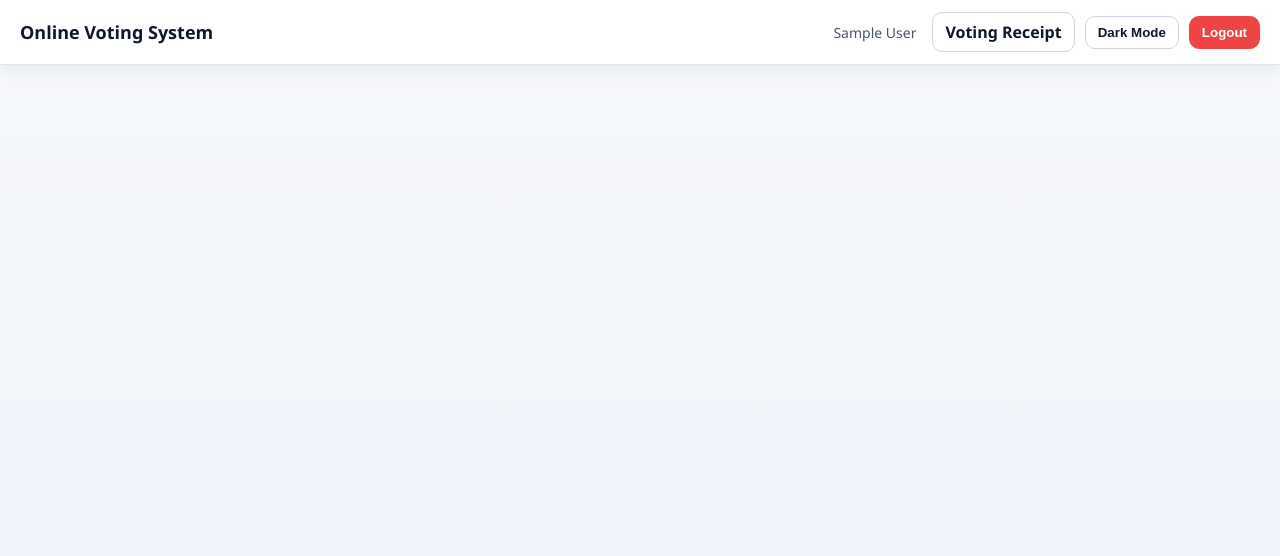
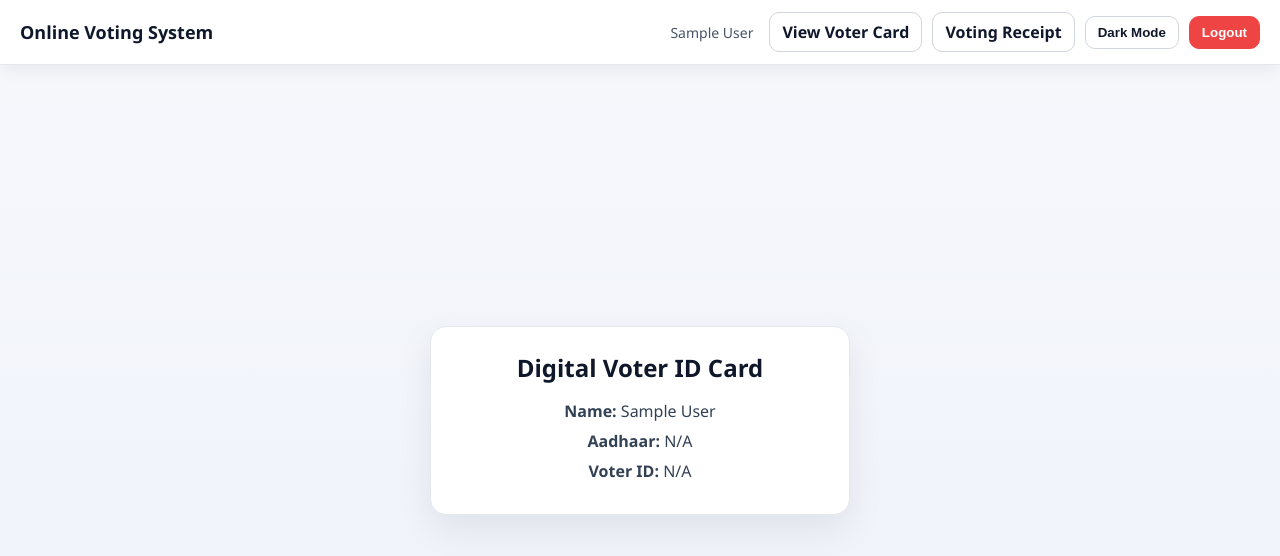
Before and after one commit to Sanika-A-Dighe/my-app, an Angular app: page /voter-card in a window 1280 px wide. Before the commit this address led to /. Shown: the top 556 px of the page. Built offline with nearby package versions, Linux system fonts and the light colour scheme; sample sign-in values are in the browser's storage.

Commit message:
updated the dashboard , navbar , register, receipt , voter card

```diff
--- a/src/app/app.routes.ts
+++ b/src/app/app.routes.ts
@@ -7,6 +7,7 @@ import { ReceiptComponent } from './receipt.component';
 import { RegisterComponent } from './register.component';
 import { ResultsComponent } from './results.component';
 import { SuccessComponent } from './success.component';
+import { VoterCardComponent } from './voter-card.component';
 
 export const routes: Routes = [
   { path: '', component: HomeComponent },
@@ -16,5 +17,6 @@ export const routes: Routes = [
   { path: 'candidates', component: CandidatesComponent },
   { path: 'results', component: ResultsComponent },
   { path: 'receipt', component: ReceiptComponent },
-  { path: 'success', component: SuccessComponent }
+  { path: 'success', component: SuccessComponent },
+  { path: 'voter-card', component: VoterCardComponent }
 ];
--- a/src/app/dashboard.component.css
+++ b/src/app/dashboard.component.css
@@ -17,6 +17,15 @@ div:first-child {
 h2 {
   margin: 0 0 18px;
   color: #0f172a;
+}
+
+.dashboard-avatar {
+  width: 88px;
+  height: 88px;
+  border-radius: 50%;
+  object-fit: cover;
+  border: 2px solid #d0d5dd;
+  margin-bottom: 14px;
 }
 
 p {
--- a/src/app/dashboard.component.html
+++ b/src/app/dashboard.component.html
@@ -1,4 +1,5 @@
 <div>
+  <img *ngIf="currentUser?.profileImage" [src]="currentUser?.profileImage" alt="Profile" class="dashboard-avatar" />
   <h2>Welcome, {{ currentUser?.name }}</h2>
   <p>Election Ends In: {{ countdown }}</p>
   <p *ngIf="isElectionEnded">Election has ended</p>
--- a/src/app/navbar.component.css
+++ b/src/app/navbar.component.css
@@ -35,6 +35,14 @@
   font-size: 14px;
   color: #475467;
   padding-right: 6px;
+}
+
+.profile-avatar {
+  width: 36px;
+  height: 36px;
+  border-radius: 50%;
+  object-fit: cover;
+  border: 2px solid #d0d5dd;
 }
 
 .nav-btn {
--- a/src/app/navbar.component.html
+++ b/src/app/navbar.component.html
@@ -2,7 +2,9 @@
   <a class="title" routerLink="/dashboard">Online Voting System</a>
 
   <div class="right-section">
+    <img *ngIf="profileImage" [src]="profileImage" alt="Profile" class="profile-avatar" />
     <span class="user">{{ displayUser }}</span>
+    <a routerLink="/voter-card" class="nav-btn">View Voter Card</a>
     <a routerLink="/receipt" class="nav-btn">Voting Receipt</a>
     <button type="button" class="nav-btn" (click)="toggleDarkMode()">
       {{ isDarkMode ? 'Light Mode' : 'Dark Mode' }}
--- a/src/app/receipt.component.css
+++ b/src/app/receipt.component.css
@@ -22,6 +22,20 @@ h1 {
   margin: 0 0 20px;
   color: #0f172a;
   text-align: center;
+}
+
+.avatar-wrap {
+  display: flex;
+  justify-content: center;
+  margin-bottom: 16px;
+}
+
+.receipt-avatar {
+  width: 90px;
+  height: 90px;
+  border-radius: 50%;
+  object-fit: cover;
+  border: 2px solid #d0d5dd;
 }
 
 .row {
--- a/src/app/receipt.component.html
+++ b/src/app/receipt.component.html
@@ -1,6 +1,9 @@
 <section class="receipt-container">
   <div class="receipt-card">
     <h1>Voting Receipt</h1>
+    <div class="avatar-wrap" *ngIf="receipt.profileImage">
+      <img [src]="receipt.profileImage" alt="Voter profile" class="receipt-avatar" />
+    </div>
 
     <div class="row">
       <span class="label">Voter Name</span>
--- a/src/app/receipt.component.ts
+++ b/src/app/receipt.component.ts
@@ -7,6 +7,7 @@ type VoteReceipt = {
   candidateName: string;
   partyName: string;
   votedAt: string;
+  profileImage: string;
 };
 
 @Component({
@@ -25,7 +26,8 @@ export class ReceiptComponent {
     voterAadhaar: this.maskAadhaar(this.savedReceipt?.voterAadhaar || this.currentUser?.aadhaar || ''),
     candidateName: this.savedReceipt?.candidateName || 'N/A',
     partyName: this.savedReceipt?.partyName || 'N/A',
-    votedAt: this.savedReceipt?.votedAt || 'N/A'
+    votedAt: this.savedReceipt?.votedAt || 'N/A',
+    profileImage: this.currentUser?.profileImage || ''
   };
 
   downloadReceipt(): void {
--- a/src/app/register.component.ts
+++ b/src/app/register.component.ts
@@ -15,6 +15,10 @@ export class RegisterComponent {
   hasVoted = false;
   submitError = '';
   profileImageBase64 = '';
+
+  private generateVoterId(): string {
+    return `VOTER${Date.now().toString().slice(-8)}`;
+  }
 
   readonly registerForm = this.formBuilder.nonNullable.group({
     name: ['', Validators.required],
@@ -59,7 +63,12 @@ export class RegisterComponent {
       return;
     }
 
-    users.push({ ...formValue, hasVoted: false, profileImage: this.profileImageBase64 });
+    users.push({
+      ...formValue,
+      hasVoted: false,
+      profileImage: this.profileImageBase64,
+      voterId: this.generateVoterId()
+    });
     localStorage.setItem('users', JSON.stringify(users));
     this.registerForm.reset();
     this.profileImageBase64 = '';
--- /dev/null
+++ b/src/app/voter-card.component.css
@@ -0,0 +1,39 @@
+:host {
+  display: block;
+}
+
+.card-page {
+  min-height: calc(100vh - 90px);
+  display: grid;
+  place-items: center;
+  padding: 24px;
+}
+
+.voter-card {
+  width: min(420px, 100%);
+  background: #ffffff;
+  border: 1px solid #e4e7ec;
+  border-radius: 16px;
+  box-shadow: 0 14px 36px rgba(16, 24, 40, 0.08);
+  padding: 24px;
+  text-align: center;
+}
+
+h2 {
+  margin: 0 0 16px;
+  color: #0f172a;
+}
+
+.photo {
+  width: 96px;
+  height: 96px;
+  border-radius: 50%;
+  object-fit: cover;
+  border: 2px solid #d0d5dd;
+  margin-bottom: 14px;
+}
+
+p {
+  margin: 8px 0;
+  color: #334155;
+}
--- /dev/null
+++ b/src/app/voter-card.component.html
@@ -0,0 +1,9 @@
+<section class="card-page">
+  <div class="voter-card">
+    <h2>Digital Voter ID Card</h2>
+    <img *ngIf="currentUser?.profileImage" [src]="currentUser?.profileImage" alt="Profile" class="photo" />
+    <p><strong>Name:</strong> {{ currentUser?.name || 'N/A' }}</p>
+    <p><strong>Aadhaar:</strong> {{ maskedAadhaar }}</p>
+    <p><strong>Voter ID:</strong> {{ currentUser?.voterId || 'N/A' }}</p>
+  </div>
+</section>
--- /dev/null
+++ b/src/app/voter-card.component.ts
@@ -0,0 +1,30 @@
+import { CommonModule } from '@angular/common';
+import { Component, OnInit, inject } from '@angular/core';
+import { Router } from '@angular/router';
+
+@Component({
+  selector: 'app-voter-card',
+  standalone: true,
+  imports: [CommonModule],
+  templateUrl: './voter-card.component.html',
+  styleUrl: './voter-card.component.css'
+})
+export class VoterCardComponent implements OnInit {
+  private readonly router = inject(Router);
+
+  currentUser = JSON.parse(localStorage.getItem('currentUser') || 'null');
+
+  ngOnInit(): void {
+    if (!this.currentUser) {
+      this.router.navigate(['/login']);
+    }
+  }
+
+  get maskedAadhaar(): string {
+    const aadhaar = this.currentUser?.aadhaar || '';
+    if (aadhaar.length < 4) {
+      return 'N/A';
+    }
+    return `XXXXXXXX${aadhaar.slice(-4)}`;
+  }
+}
```
